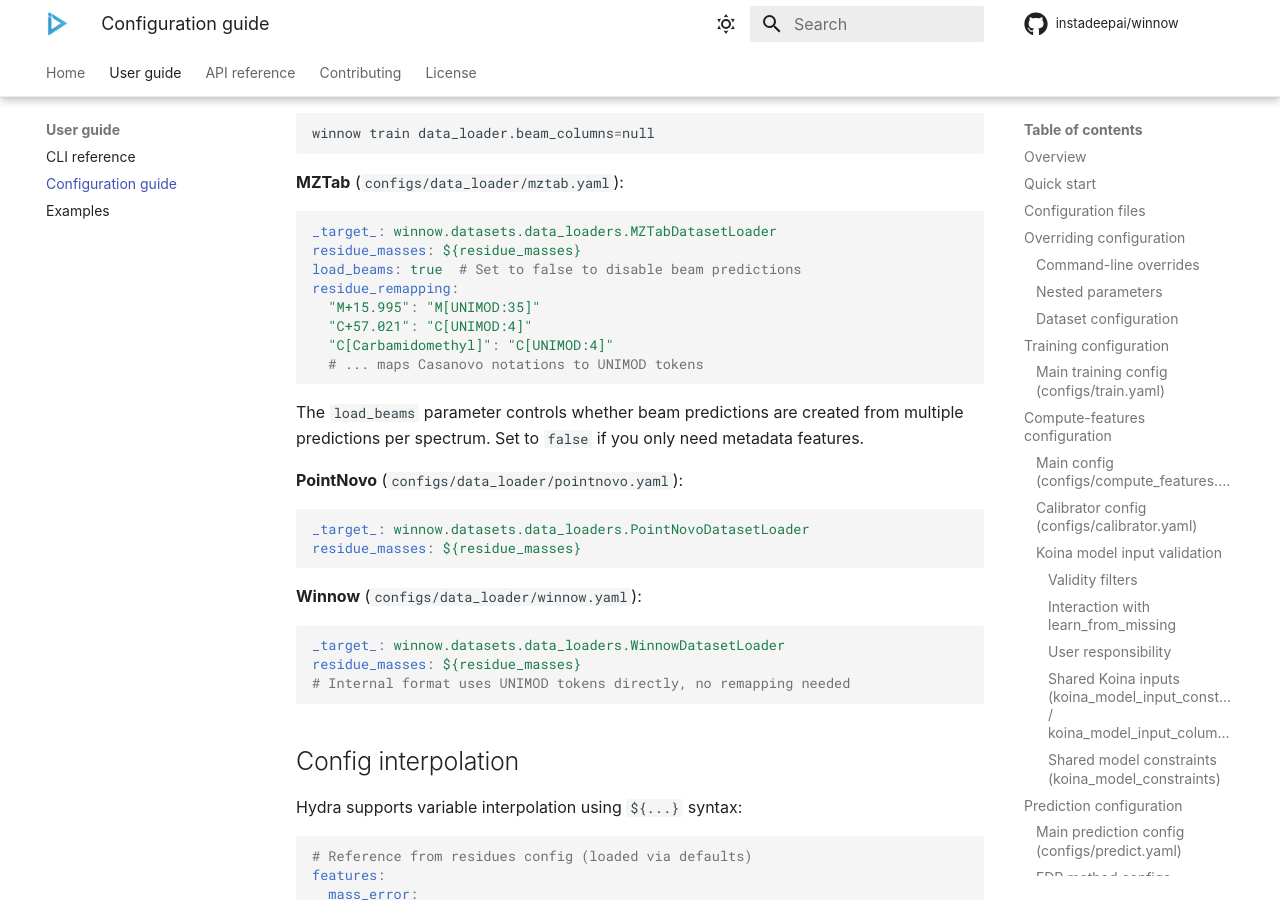
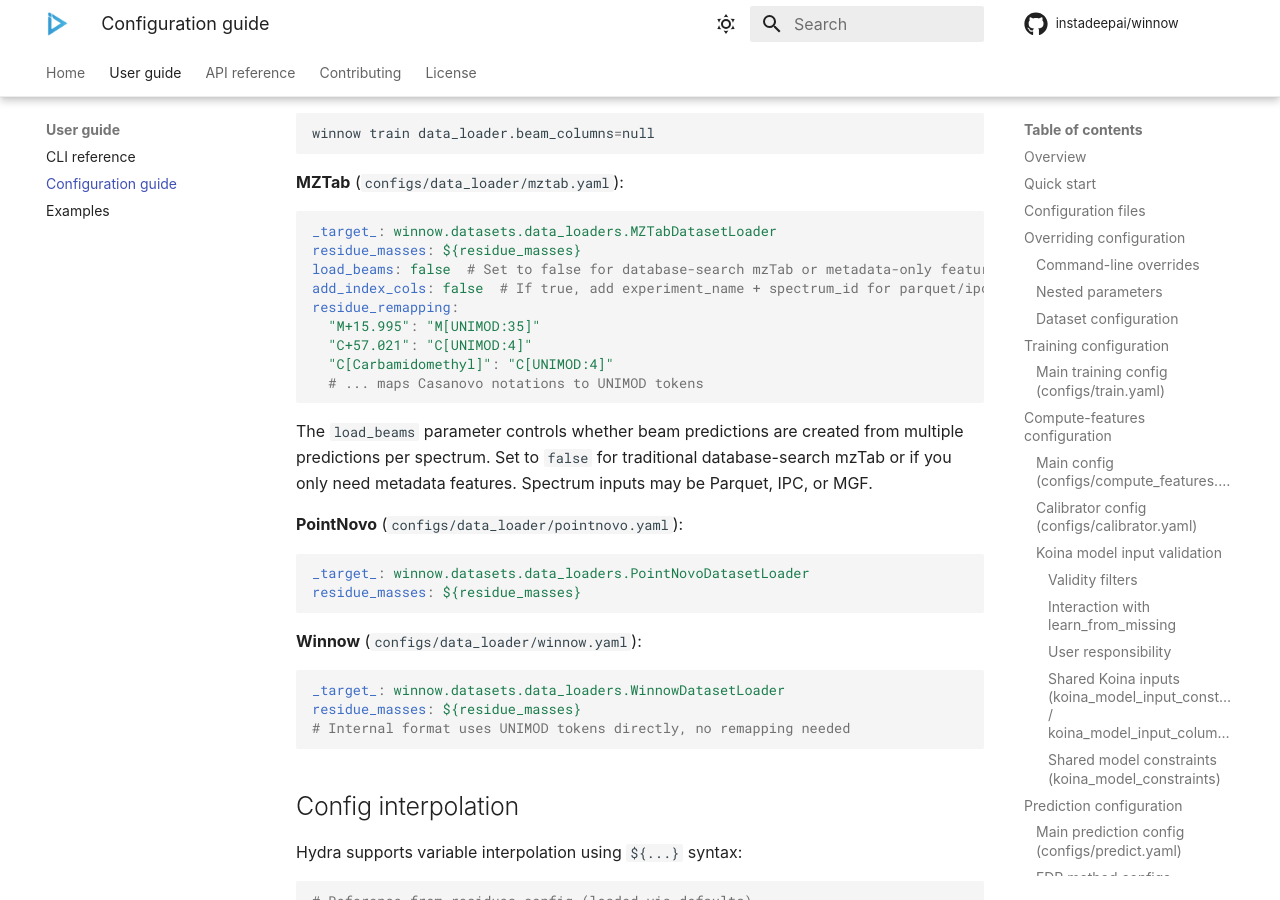
Before and after one commit to instadeepai/winnow, an MkDocs documentation site: the page built from docs/configuration.md, in a window 1280 px wide and 900 px high, scrolled down 11722 px. Built offline with MkDocs 1.6.1 and Material for MkDocs 9.7.7, drawn with Linux system fonts in a browser that asks for light colours; some web fonts are replaced; comment, search, counter and statistics services are not loaded.

Commit message:
docs: update configuration to include add_index_cols

````diff
--- a/docs/configuration.md
+++ b/docs/configuration.md
@@ -505,7 +505,8 @@ winnow train data_loader.beam_columns=null
 ```yaml
 _target_: winnow.datasets.data_loaders.MZTabDatasetLoader
 residue_masses: ${residue_masses}
-load_beams: true  # Set to false to disable beam predictions
+load_beams: false  # Set to false for database-search mzTab or metadata-only features
+add_index_cols: false  # If true, add experiment_name + spectrum_id for parquet/ipc. MGF always gets these columns.
 residue_remapping:
   "M+15.995": "M[UNIMOD:35]"
   "C+57.021": "C[UNIMOD:4]"
@@ -514,7 +515,8 @@ residue_remapping:
 ```
 
 The `load_beams` parameter controls whether beam predictions are created from multiple
-predictions per spectrum. Set to `false` if you only need metadata features.
+predictions per spectrum. Set to `false` for traditional database-search mzTab or if you
+only need metadata features. Spectrum inputs may be Parquet, IPC, or MGF.
 
 **PointNovo** (`configs/data_loader/pointnovo.yaml`):
 ```yaml
````
